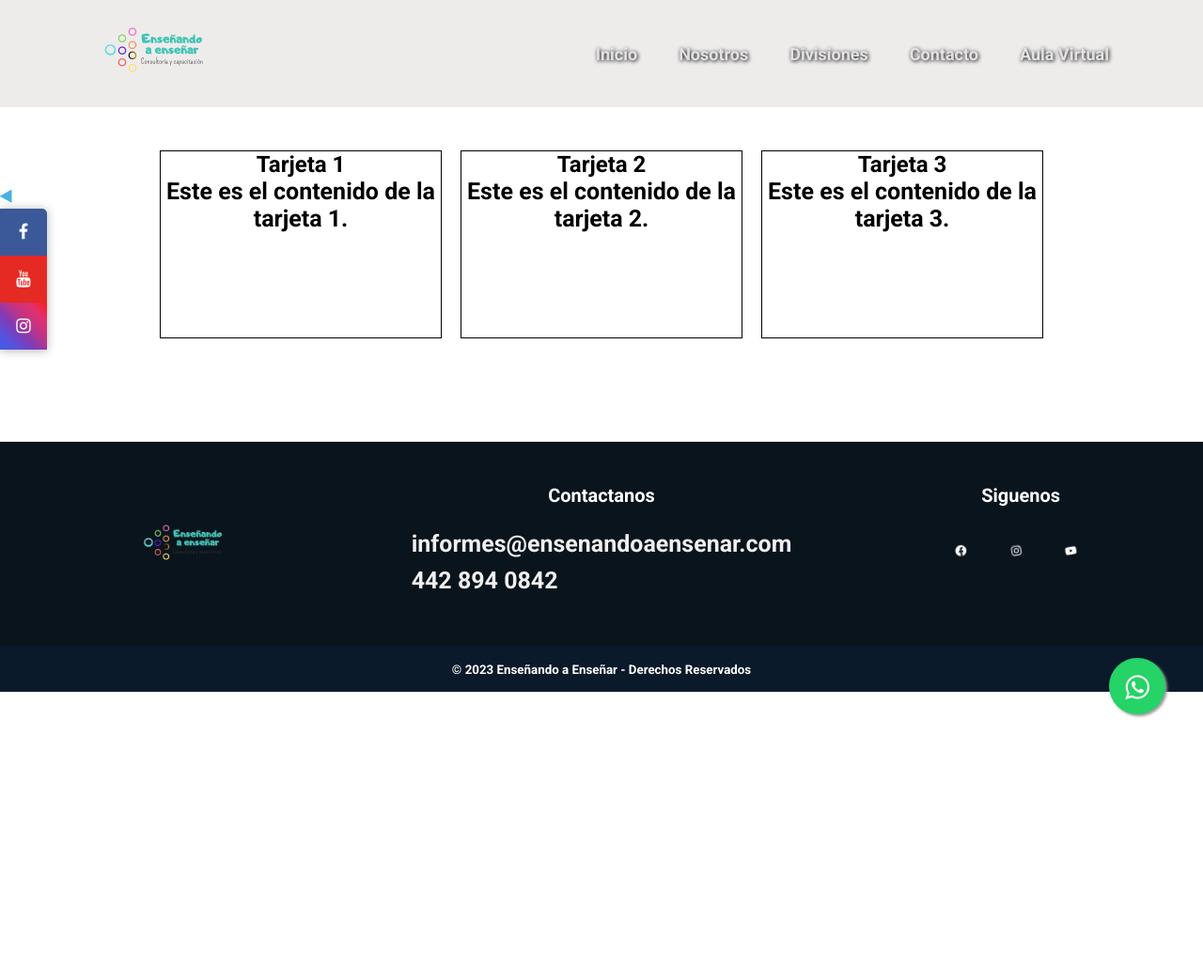
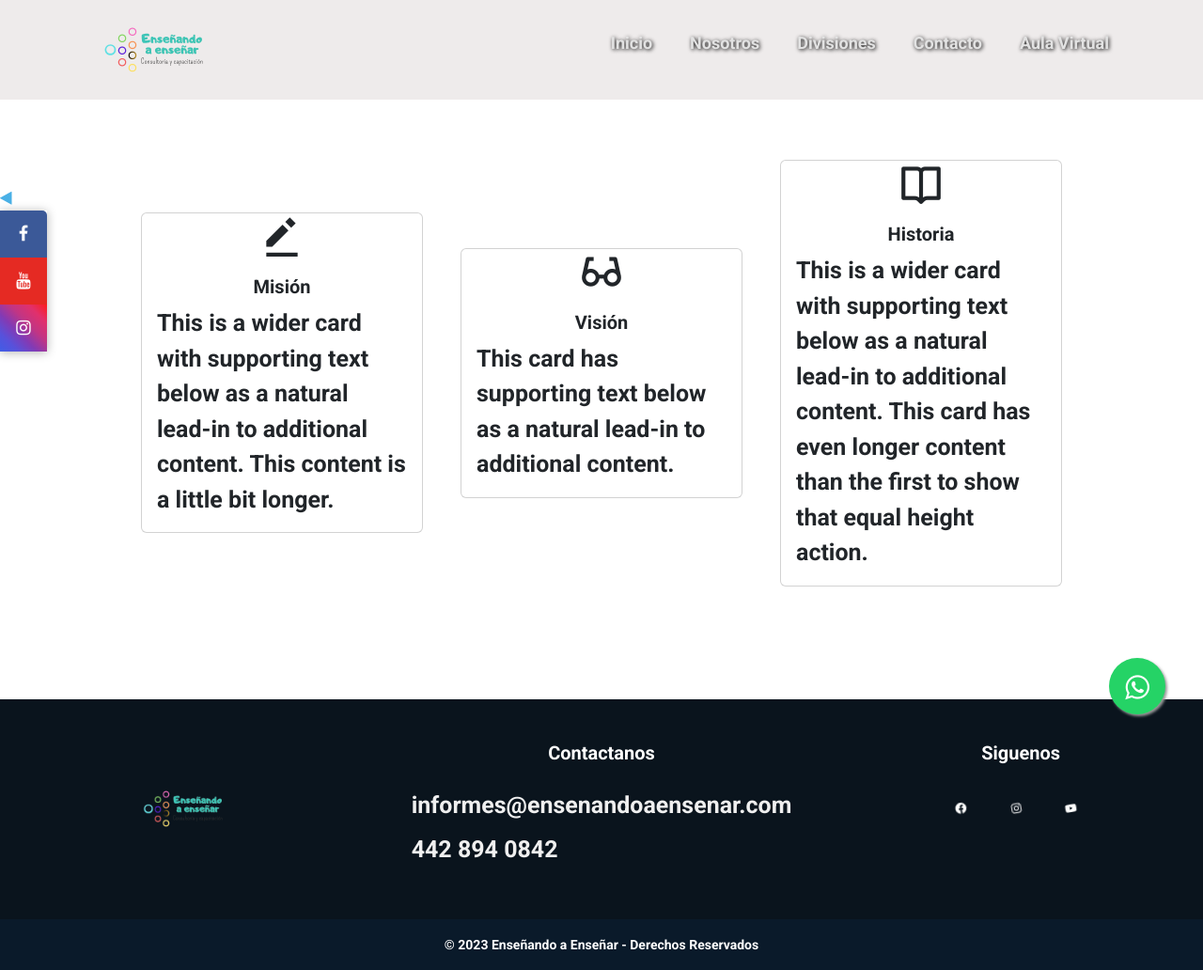
Before and after one commit to YoSoyGeorgi/transitionscroll, a PHP site: page /nosotros.php in a window 1280 px wide. Shown: the whole page at 94% size. Before the commit the page ends 764 px from the top, so only its background shows below. Run offline with PHP 8.4, Linux system fonts and the light colour scheme; some libraries are stand-ins or nearby versions.

Commit message:
cards con bootstrap e iconos

```diff
--- a/nosotros.php
+++ b/nosotros.php
@@ -6,8 +6,10 @@
     <meta name="viewport" content="width=device-width, initial-scale=1.0">
     <title>Nosotros</title>
     <link rel="stylesheet" href="styles/stylenos.css">
+    <link href="https://cdn.jsdelivr.net/npm/bootstrap@5.3.2/dist/css/bootstrap.min.css" rel="stylesheet" integrity="sha384-T3c6CoIi6uLrA9TneNEoa7RxnatzjcDSCmG1MXxSR1GAsXEV/Dwwykc2MPK8M2HN" crossorigin="anonymous">
     <link rel="stylesheet" href="https://maxcdn.bootstrapcdn.com/font-awesome/4.5.0/css/font-awesome.min.css">
     <link href='https://unpkg.com/boxicons@2.1.4/css/boxicons.min.css' rel='stylesheet'>
+    <script src="https://cdn.jsdelivr.net/npm/bootstrap@5.3.2/dist/js/bootstrap.bundle.min.js" integrity="sha384-C6RzsynM9kWDrMNeT87bh95OGNyZPhcTNXj1NW7RuBCsyN/o0jlpcV8Qyq46cDfL" crossorigin="anonymous"></script>
 </head>
 
 <body>
@@ -65,23 +67,38 @@
     </header>
 
 
-    <div class="container">
+    <div class="card-deck">
         <div class="card">
-            <h2>Tarjeta 1</h2>
-            <p>Este es el contenido de la tarjeta 1.</p>
+            <div class="card-img-top" alt="Card image cap">
+                <i class='bx bxs-edit-alt'></i>
+            </div>
+            <div class="card-body">
+                <h5 class="card-title">Misión</h5>
+                <p class="card-text">This is a wider card with supporting text below as a natural lead-in to additional content. This content is a little bit longer.</p>
+            </div>
+
         </div>
+        <div class="card">
+            <div class="card-img-top" alt="Card image cap">
+                <i class='bx bx-glasses'></i>
+            </div>
+            <div class="card-body">
+                <h5 class="card-title">Visión</h5>
+                <p class="card-text">This card has supporting text below as a natural lead-in to additional content.</p>
+            </div>
 
+        </div>
         <div class="card">
-            <h2>Tarjeta 2</h2>
-            <p>Este es el contenido de la tarjeta 2.</p>
-        </div>
+            <div class="card-img-top" alt="Card image cap">
+                <i class='bx bx-book-open'></i>
+            </div>
+            <div class="card-body">
+                <h5 class="card-title">Historia</h5>
+                <p class="card-text">This is a wider card with supporting text below as a natural lead-in to additional content. This card has even longer content than the first to show that equal height action.</p>
+            </div>
 
-        <div class="card">
-            <h2>Tarjeta 3</h2>
-            <p>Este es el contenido de la tarjeta 3.</p>
         </div>
     </div>
-
 
     <footer class="pie-pag">
 
--- a/styles/stylenos.css
+++ b/styles/stylenos.css
@@ -7,31 +7,27 @@
     font-family: "Roboto", sans-serif;
 }
 
-.container {
+.card {
+    margin: 20px;
+    max-width: 300px;
+}
+
+.card-deck {
     display: flex;
     justify-content: center;
     align-items: center;
-    flex-wrap: wrap;
     margin-top: 150px;
     margin-bottom: 100px;
+    margin-left: 50px;
+    margin-right: 50px;
   }
 
-  .card {
-    width: 300px;
-    height: 200px;
-    border: 1px solid black;
-    margin: 10px;
+  @media (max-width: 576px) {
+    .card-deck {
+      display: flex;
+      flex-direction: column;
+    }
   }
-
-  .card h2 {
-    text-align: center;
-  }
-
-  .card p {
-    text-align: center;
-  }
-
-
 
 h1 {
     justify-content: center;
@@ -47,7 +43,16 @@ p {
     display: flex;
 }
 
+.card-img-top {
+    display: flex;
+    justify-content: center;
+    align-items: center;
+    font-size: 50px;
+  }
 
+.card-title {
+    text-align: center;
+}
 
 
 ul {
```
